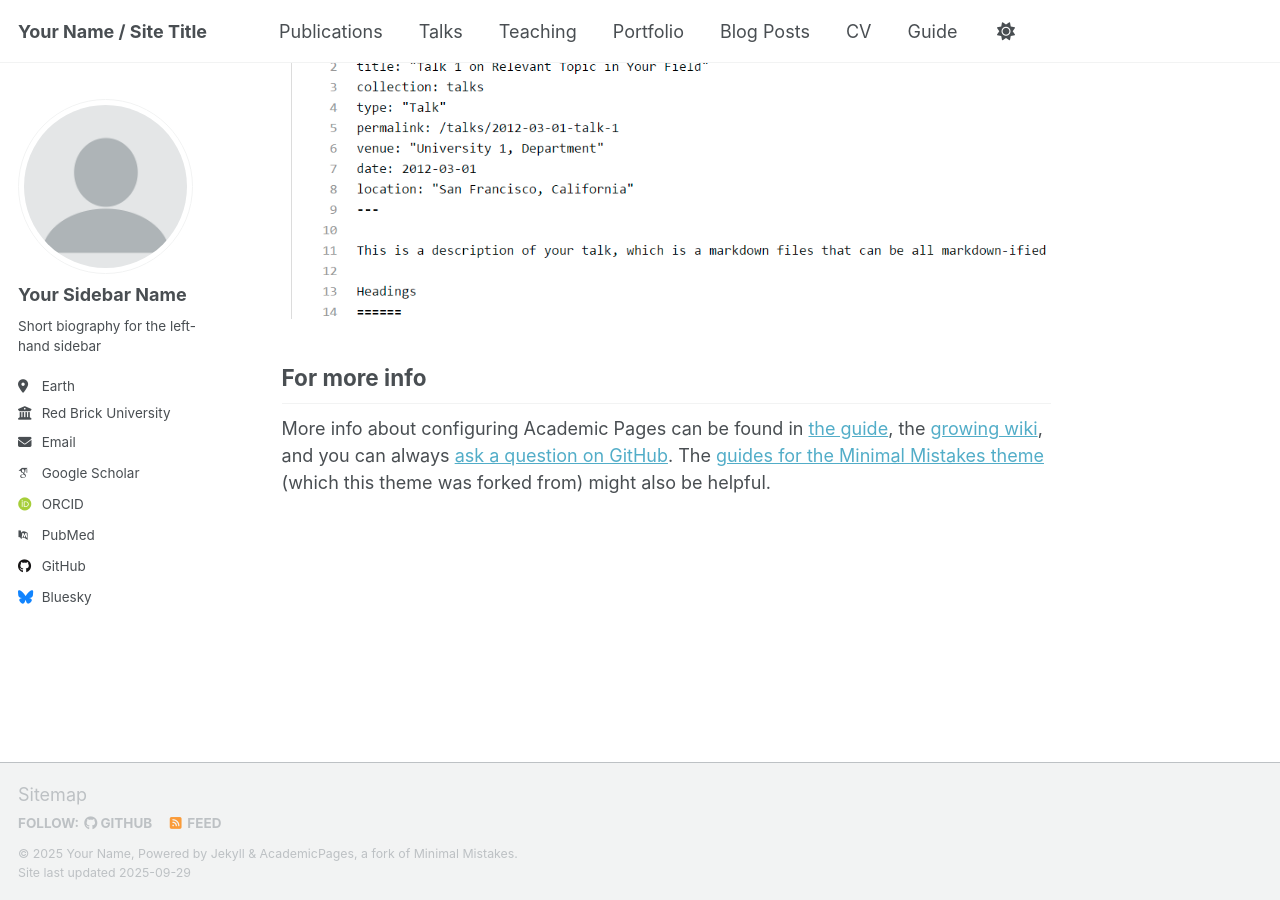
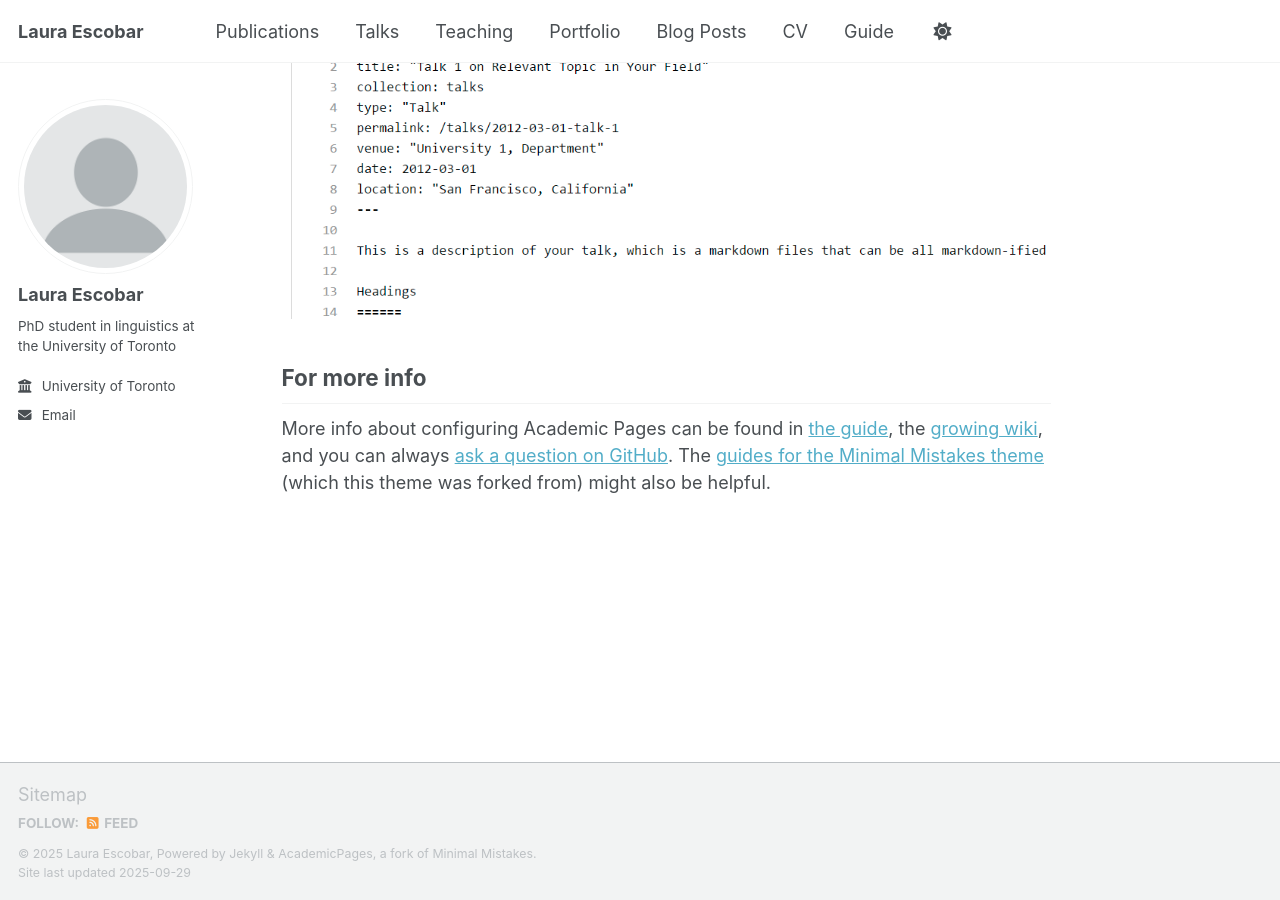
Before and after one commit to laura-escobar-s/laura-escobar-s.github.io, a Jekyll site: the page built from _pages/about.md, in a window 1280 px wide and 900 px high, scrolled down 2880 px. Built offline with Jekyll 4.4.1, drawn with Linux system fonts in a browser that asks for light colours; some web fonts are replaced; a script that is not in the unit is left out.

Commit message:
Update _config.yml

```diff
--- a/_config.yml
+++ b/_config.yml
@@ -9,14 +9,14 @@
 # Basic Site Settings
 locale                   : "en-US"
 site_theme               : "default" # Currently available options are "default", "air"
-title                    : "Your Name / Site Title"
+title                    : "Laura Escobar"
 title_separator          : "-"
-name                     : &name "Your Name"
-description              : &description "Your Name's academic portfolio"   # Update this with a general description of your site, this is the default if not overridden by a page
-url                      : https://academicpages.github.io # The base hostname & protocol for your site e.g. "https://[your GitHub username].github.io",
+name                     : &name "Laura Escobar"
+description              : &description "Laura Escobar's academic portfolio"   # Update this with a general description of your site, this is the default if not overridden by a page
+url                      : https://laura-escobar-s.github.io # The base hostname & protocol for your site e.g. "https://[your GitHub username].github.io",
                                                            # or if you already have some other page hosted on Github then use "https://[your GitHub username].github.io/[Your Repo Name]"
-baseurl                  : "" # the subpath of your site, e.g. "/blog"
-repository               : "academicpages/academicpages.github.io"
+baseurl                  : # the subpath of your site, e.g. "/blog"
+repository               : "laura-escobar-s.github.io"
 
 # Site Author - The following control what appear as part of the author content on the side bar.
 #               If a field is blank the icon and link will not appear, otherwise it will be shown.
@@ -24,23 +24,23 @@ repository               : "academicpages/academicpages.github.io"
 author:
   # Biographic information
   avatar           : "profile.png"
-  name             : "Your Sidebar Name"
+  name             : "Laura Escobar"
   pronouns         : # example: "she/her"
-  bio              : "Short biography for the left-hand sidebar"
-  location         : "Earth"
-  employer         : "Red Brick University"
+  bio              : "PhD student in linguistics at the University of Toronto"
+  location         :
+  employer         : "University of Toronto"
   uri              : # URL
-  email            : "none@example.org"
+  email            : "laura.escobar@mail.utoronto.ca"
 
   # Academic websites
   academia         : # URL
   arxiv            : # URL - Update with the correct link to your profile
-  googlescholar    : "https://scholar.google.com/citations?user=PS_CX0AAAAAJ"
+  googlescholar    :
   inspire-hep      : # URL
   impactstory      : # URL
-  orcid            : "http://orcid.org/yourorcidurl"
+  orcid            :
   semantic         : # URL
-  pubmed           : "https://www.ncbi.nlm.nih.gov/pubmed/?term=john+snow"
+  pubmed           :
   researchgate     : # URL
   scopus           : # URL
 
@@ -48,13 +48,13 @@ author:
   bitbucket        : # Username - Update with your username on the site
   codepen          : # Username
   dribbble         : # Username
-  github           : "academicpages"
+  github           : #"academicpages"
   kaggle           : # Username
   stackoverflow    : # User number or user number and name (i.e., use "1" or "1/jeff-atwood")
 
   # Social media
   artstation       : # Username
-  bluesky          : "bsky.app" # Replace this with you Bluesky username
+  bluesky          : #"bsky.app" # Replace this with you Bluesky username
   facebook         : # Username
   flickr           : # Username
   foursquare       : # Username
@@ -82,11 +82,11 @@ author:
 # Publication Category - The following the list of publication categories and their headings
 publication_category:
   books:
-    title: 'Books'
+    title: #'Books'
   manuscripts:
-    title: 'Journal Articles'
+    title: #'Journal Articles'
   conferences:
-    title: 'Conference Papers'
+    title: #'Conference Papers'
 
 # Site Settings
 teaser                   :  # filename of teaser fallback teaser image placed in /images/ for social media previews
```
